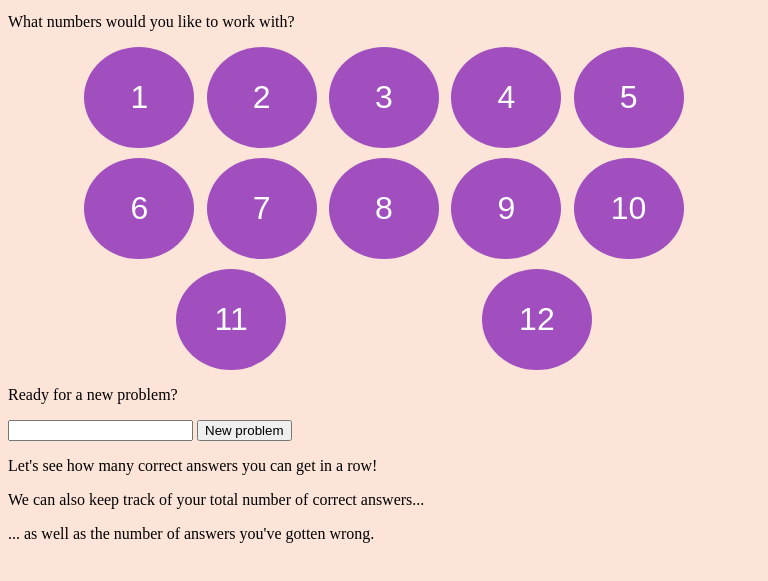
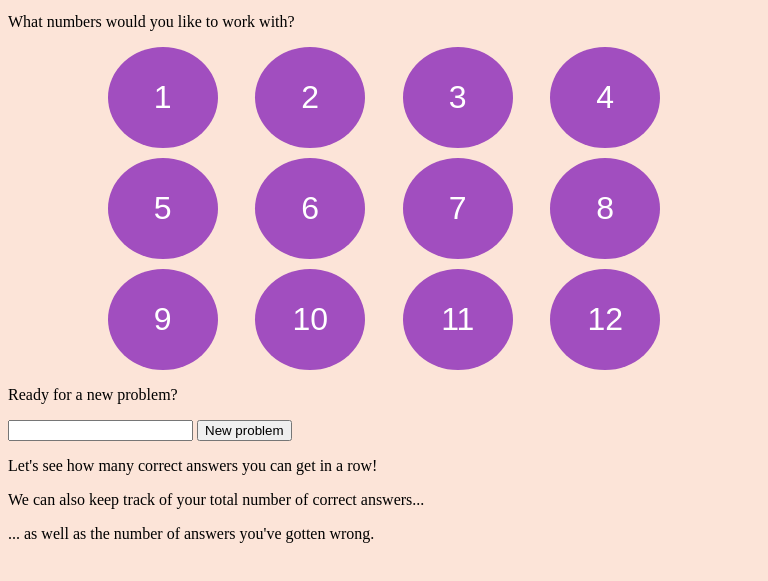
Before and after one commit to nbarnabee/multiplication-trainer, a plain HTML site: page index.html in a window 768 px wide. Shown: the part 39-620 px from the top of the page. Drawn offline with Linux system fonts and the light colour scheme.

Commit message:
Add media query

```diff
--- a/style.css
+++ b/style.css
@@ -17,7 +17,7 @@ body {
 
 .buttonSet {
   width: 80%;
-  max-width: 1000px;
+  max-width: 750px;
   display: flex;
   flex-wrap: wrap;
   justify-content: space-around;
@@ -58,3 +58,9 @@ body {
 .included {
    background-color: var(--purpledk);
 }
+
+@media all and (max-width: 900px) and (min-width: 750px) {
+  .buttonSet {
+    width: 580px;
+  }
+}
```
